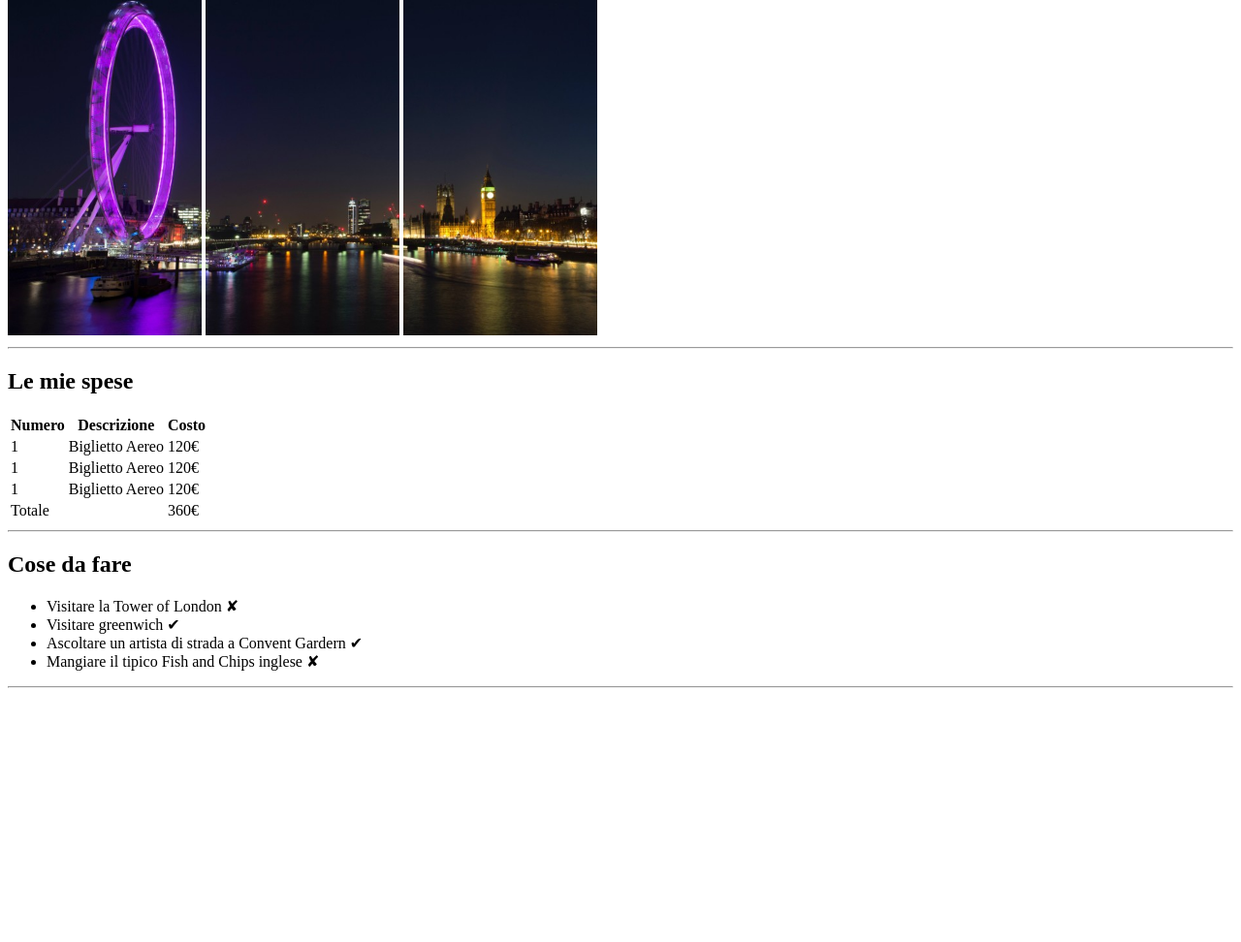
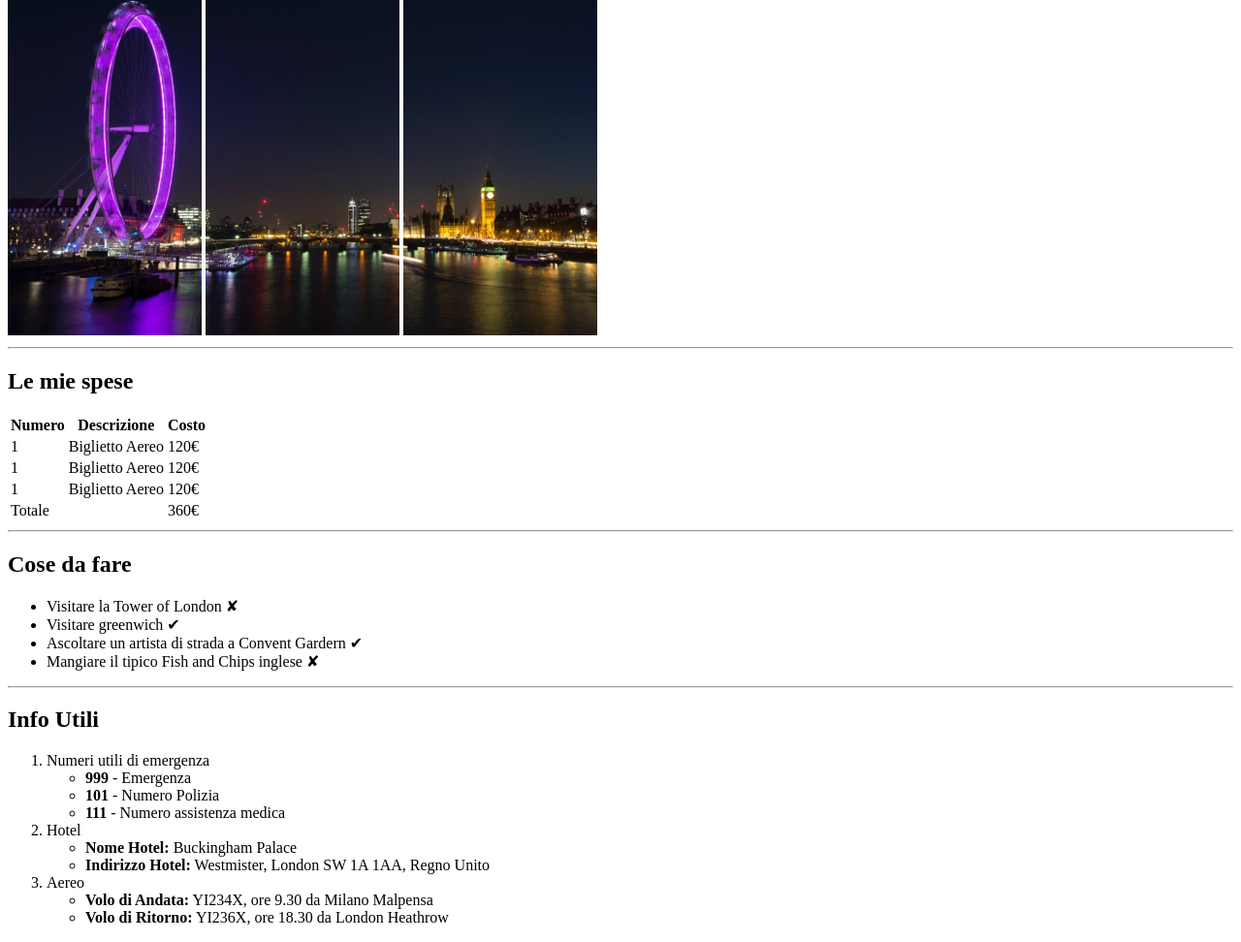
Before and after one commit to aleballabio/html-london-trip, a plain HTML site: page index.html in a window 1280 px wide. Shown: the part 134-1106 px from the top of the page at 97% size. Before the commit the page ends 852 px from the top, so only its background shows below. Drawn offline with Linux system fonts and the light colour scheme.

Commit message:
Aggiunte informazioni utili

```diff
--- a/index.html
+++ b/index.html
@@ -19,9 +19,8 @@
 
     <!-- Mie spese, Cose da fare e info utili sul viaggio -->
     <main>
+        <!-- Spese del viaggio -->
         <section>
-
-            <!-- Spese del viaggio -->
             <h2>Le mie spese</h2>
             <table>
                 <thead>
@@ -62,8 +61,8 @@
 
         </section>
 
+        <!-- Lista di cose da fare -->
         <section>
-            <!-- Lista di cose da fare -->
             <h2>Cose da fare</h2>
             <ul>
                 <li>Visitare la Tower of London &#10008;</li>
@@ -74,13 +73,34 @@
             <hr>
         </section>
 
+        <!-- Info utili  -->
         <section>
-
+            <h2>Info Utili</h2>
+            <ol>
+                <li>Numeri utili di emergenza</li>
+                <ul>
+                    <li><strong>999</strong> - Emergenza</li>
+                    <li><strong>101</strong> - Numero Polizia</li>
+                    <li><strong>111</strong> - Numero assistenza medica</li>
+                </ul>
+                 <li>Hotel</li>
+                 <ul>
+                    <li><strong>Nome Hotel:</strong> Buckingham Palace</li>
+                    <li><strong>Indirizzo Hotel:</strong> Westmister, London SW 1A 1AA, Regno Unito</li>
+                 </ul>
+                 <li>Aereo</li>
+                 <ul>
+                    <li><strong>Volo di Andata:</strong> YI234X, ore 9.30 da Milano Malpensa</li>
+                    <li><strong>Volo di Ritorno:</strong> YI236X, ore 18.30 da London Heathrow</li>
+                 </ul>
+            </ol>
         </section>
     </main>
 
     <!-- Ultime foto del viaggio -->
-    <footer></footer>
+    <footer>
+
+    </footer>
 
 </body>
 </html>
```
